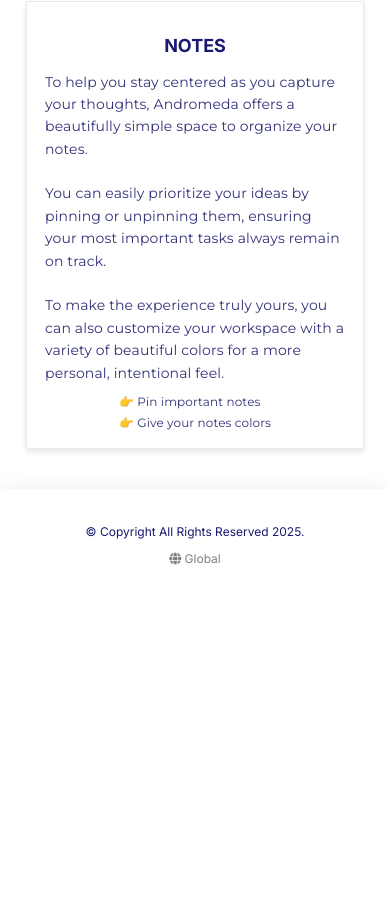
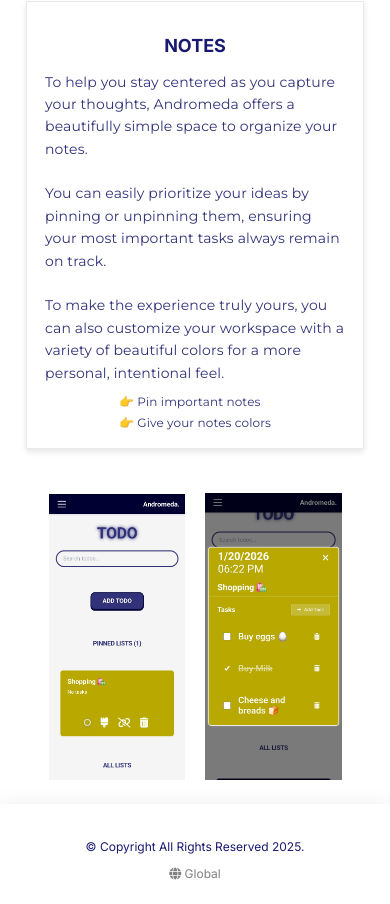
Before and after one commit to abk2191/aphelion-labs, a React (Vite) app: page /aphelion-labs/andromeda in a window 390 px wide. Shown: the part 1051-1955 px from the top of the page. Before the commit the page ends 1640 px from the top, so only its background shows below. Built offline with nearby package versions, Linux system fonts and the light colour scheme; a web font is replaced by a local one.

Commit message:
Added new features

```diff
--- a/src/Andromeda.jsx
+++ b/src/Andromeda.jsx
@@ -54,6 +54,11 @@ function Andromeda() {
             </div>
           </div>
         </div>
+
+        <div className="andromeda-screenshot-wrapper">
+          <div className="andromeda-screenshot-todo"></div>
+          <div className="andromeda-screenshot-todo-open"></div>
+        </div>
       </div>
     </>
   );
--- a/src/index.css
+++ b/src/index.css
@@ -537,10 +537,29 @@ html {
   background-position: center;
 }
 
+.andromeda-screenshot-todo {
+  width: 20%;
+  aspect-ratio: 9 / 19.5;
+  background-image: url("/andromeda-todo.jpg");
+  background-size: contain;
+  background-repeat: no-repeat;
+  background-position: center;
+}
+
 .andromeda-screenshot-notes-open {
   width: 20%;
   aspect-ratio: 9 / 19.5;
   background-image: url("/andromeda-notes-two.jpg");
+  background-size: contain;
+  background-repeat: no-repeat;
+  background-position: center;
+  background-color: white;
+}
+
+.andromeda-screenshot-todo-open {
+  width: 20%;
+  aspect-ratio: 9 / 19.5;
+  background-image: url("/andromeda-todo-two.jpg");
   background-size: contain;
   background-repeat: no-repeat;
   background-position: center;
@@ -677,6 +696,11 @@ html {
     width: 35%;
   }
 
+  .andromeda-screenshot-todo,
+  .andromeda-screenshot-todo-open {
+    width: 35%;
+  }
+
   .andromeda-description p {
     font-size: 14.5px;
     line-height: 1.6;
```
Also changed, not shown: public/andromeda-todo-two.jpg (added), public/andromeda-todo.jpg.
